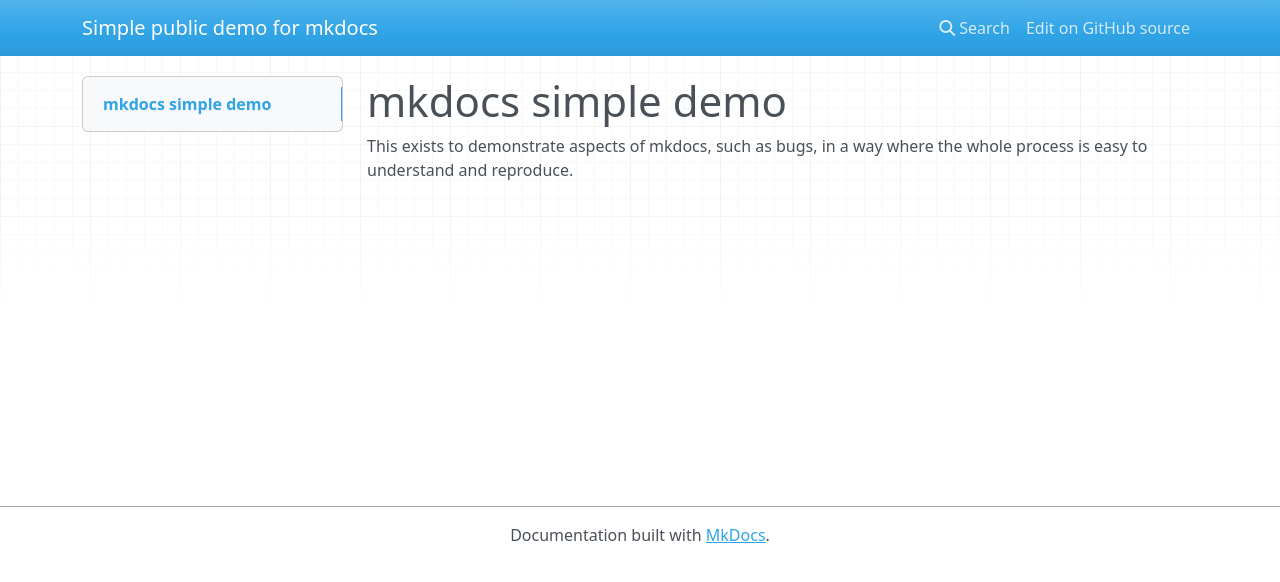
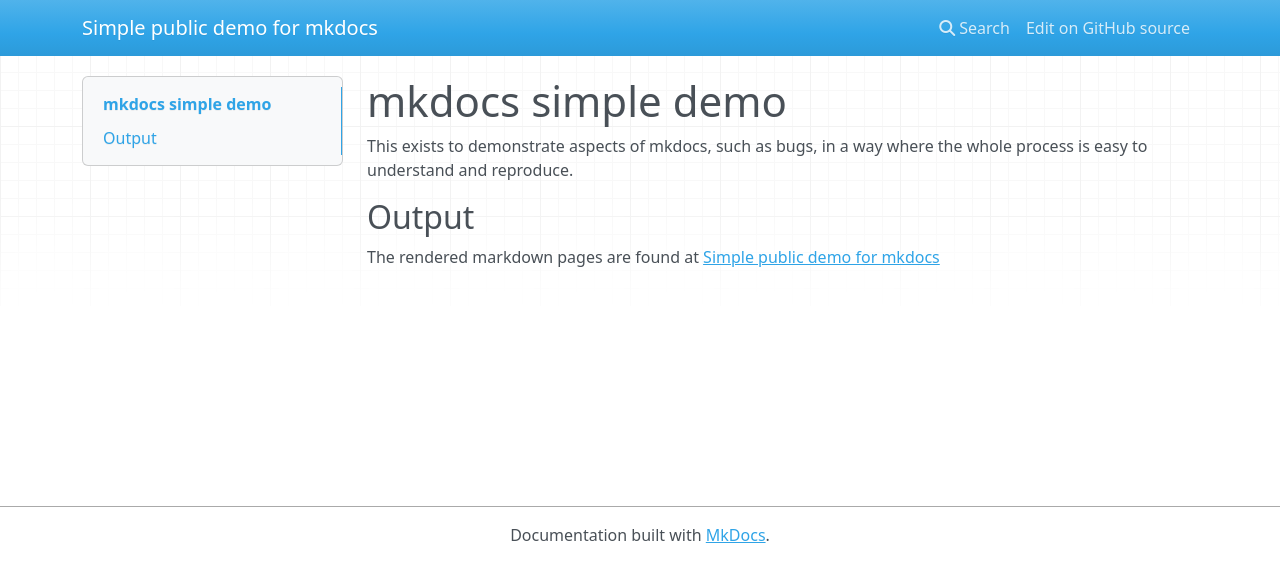
Before and after one commit to sbonds/mkdocs-simple-demo, an MkDocs documentation site: the page built from docs/index.md, in a window 1280 px wide. Shown: the top 582 px of the page. Built offline with MkDocs 1.6.1, drawn with Linux system fonts in a browser that asks for light colours; nearby versions of some CDN libraries.

Commit message:
Include final pages location in EZ linkable way

```diff
--- a/docs/index.md
+++ b/docs/index.md
@@ -1,3 +1,7 @@
 # mkdocs simple demo
 
 This exists to demonstrate aspects of mkdocs, such as bugs, in a way where the whole process is easy to understand and reproduce.
+
+## Output
+
+The rendered markdown pages are found at [Simple public demo for mkdocs](https://sbonds.github.io/mkdocs-simple-demo/)
```
